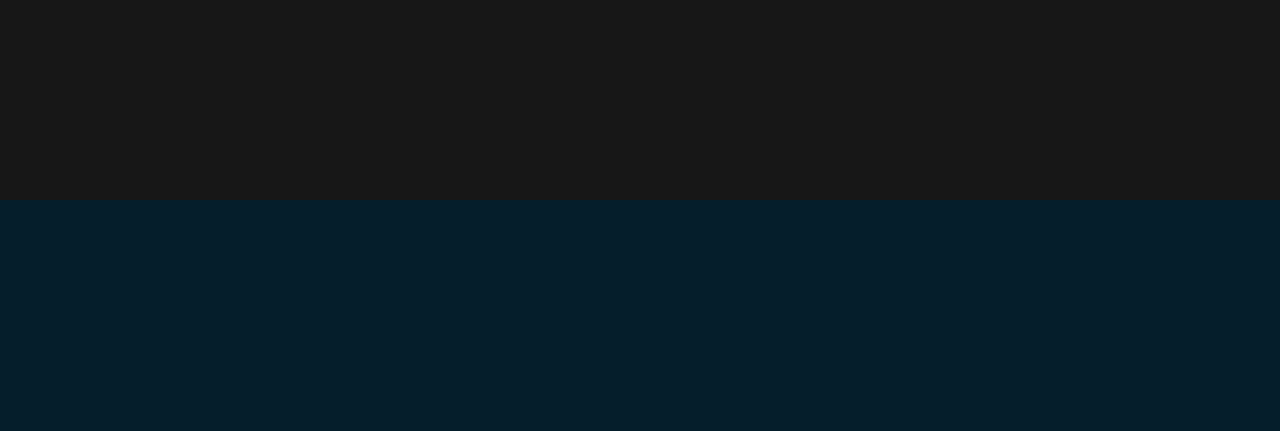
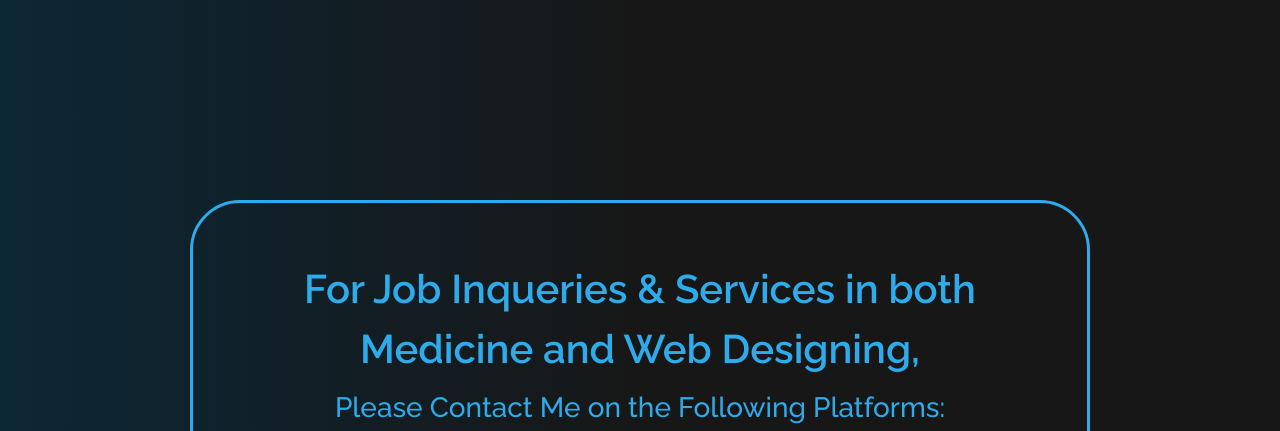
Before and after one commit to Sadeq-Dev/landingpage, a plain HTML site: page index.html in a window 1280 px wide. Shown: the part 2173-2604 px from the top of the page. Drawn offline with nearby package versions, Linux system fonts and the light colour scheme.

Commit message:
version 2.1.1b CSS

```diff
--- a/css/styles.css
+++ b/css/styles.css
@@ -14,7 +14,7 @@ body {
 /* Title Section */
 
 #title_main {
-    background-color: rgb(23, 23, 23);
+    background-image: linear-gradient(to left, rgb(23, 23, 23), rgb(23, 23, 23), #0c2735);
 }
 
 h1 {
@@ -38,7 +38,7 @@ span {
 /* About Me Section */
 
 #aboutme_main {
-    background-color: rgb(23, 23, 23);
+    background-image: linear-gradient(to left, rgb(23, 23, 23), rgb(23, 23, 23), #0c2735);
     text-align: center;
 }
 
@@ -94,7 +94,7 @@ h4 {
 /* Certificates Section */
 
 #cert_main {
-    background-color: rgb(23, 23, 23);
+    background-image: linear-gradient(to left, rgb(23, 23, 23), rgb(23, 23, 23), #0c2735);
 }
 
 .caro-custom {
@@ -118,15 +118,29 @@ h4 {
 /* Contact Section */
 
 #contact_main {
-    background-color: #051e2b;
+    background-image: linear-gradient(to left, rgb(23, 23, 23), rgb(23, 23, 23), #0c2735);
+}
+
+.custom-contact-card {
+    border: #2DABEB solid 3px;
+    border-radius: 50px;
+    padding-left: 50px;
+    padding-right: 50px;
+    width: 900px;
 }
 
 .calltoaction {
     text-align: center;
+    padding-bottom: 50px;
 }
 
-.cta-custom {
-    padding-top: 150px;
+.cta-header {
+    padding-top: 50px;
+    font-size: 2.5rem;
+}
+
+.cta-subheader {
+    font-size: 1.75rem;
 }
 
 .cta-contact {
@@ -150,4 +164,5 @@ h4 {
 .footer-custom {
     color: #1a5877;
     font-size: 0.75rem;
+    margin-bottom: 0;
 }
```
